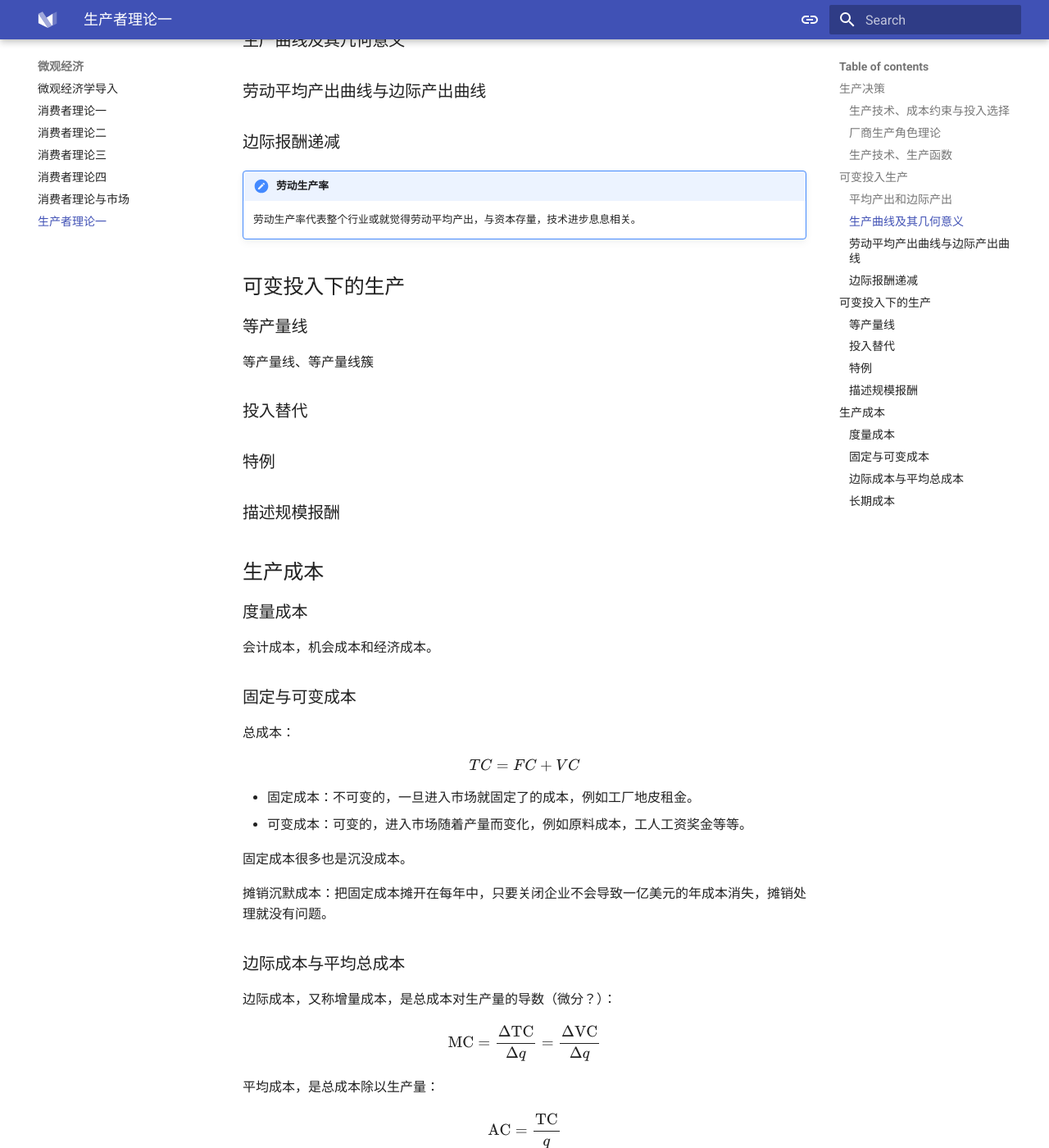
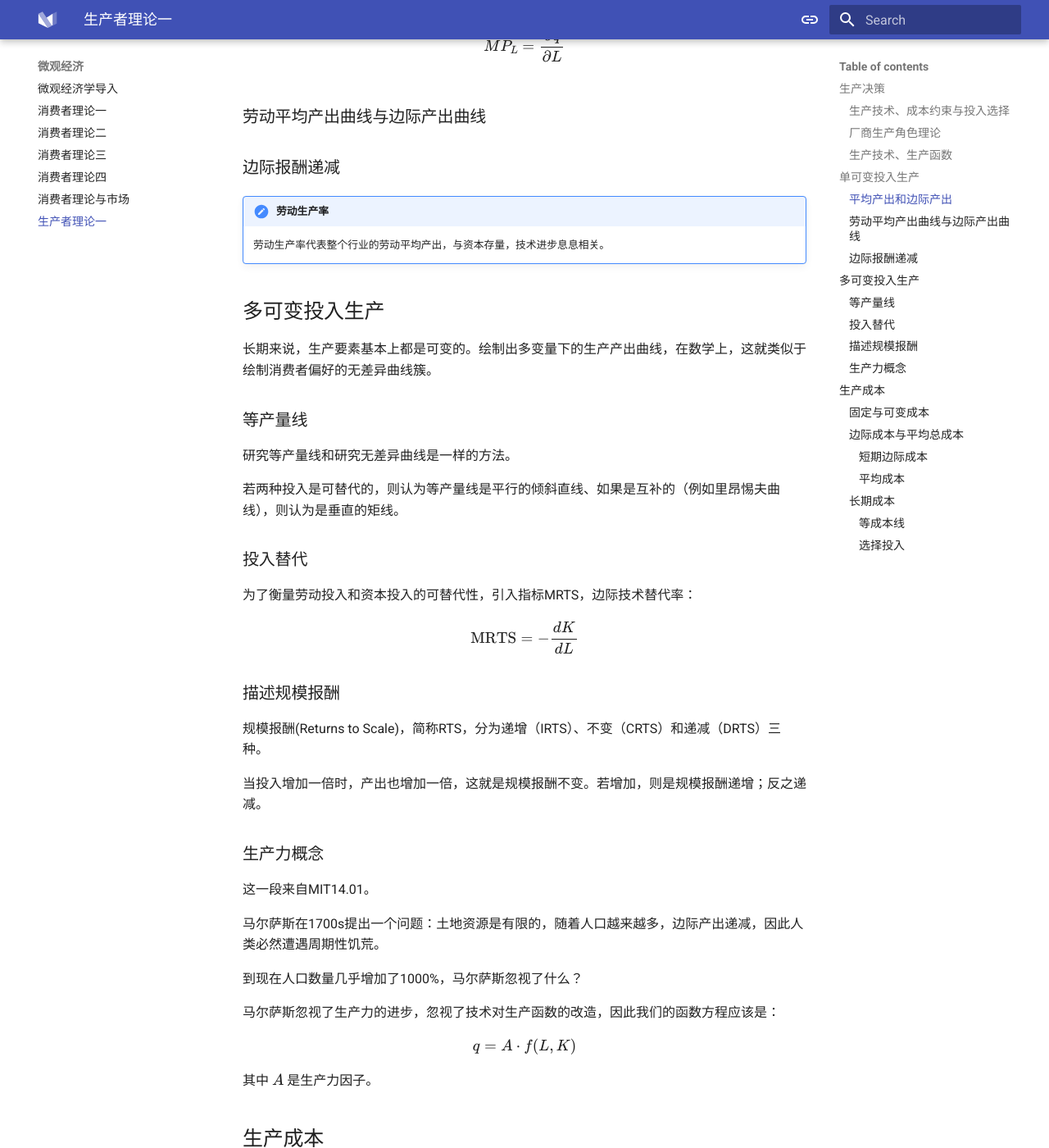
Before and after one commit to HarudogMyLand/FuckEconomicNote, an MkDocs documentation site: the page built from docs/microeco/tutorial7.md, in a window 1280 px wide and 1400 px high, scrolled down 1635 px. Shown: the whole window at 82% size. Built offline with MkDocs 1.6.1 and Material for MkDocs 9.7.7, drawn with Linux system fonts in a browser that asks for light colours; some of the changed text lies outside the part shown.

Commit message:
update blog

```diff
--- a/docs/microeco/tutorial7.md
+++ b/docs/microeco/tutorial7.md
@@ -1,8 +1,10 @@
 # 微观经济学-生产者理论I
 
-市场是供需关系的平衡，此前，我们已经论述了消费者作为市场需求方的偏好及其行为。接下来，我们将基于厂商理论（Theory of the firm），讨论生产者如何基于成本最小化的生成决策进行生产活动的理论。
+市场是供需关系的平衡，此前，我们已经论述了消费者作为市场需求方的偏好及其行为。接下来，我们将基于厂商理论（Theory of the firm），讨论生产者如何基于**成本最小化的生成决策**进行生产活动的理论。
 
 这不仅适用于一般类型的企业，也适用于其他商品与服务的生产者，例如某些政府和非盈利机构。
+
+但是狭义上，**厂商的目的就是利益最大化，利益最大化的途径就是成本最小化。**
 
 ## 生产决策
 
@@ -30,15 +32,15 @@ q=F(K,L)
 $$
 其中 $L$ 代表劳动，$K$ 代表资本。
 
-**短期长期**：短期下至少一种生产要素不可变，称为**固定投入**，长期来说全都可变。
+为了方便，我们假定短期下至少一种生产要素不可变，称为**固定投入**，长期来说各种生产要素全都可变。
 
-## 可变投入生产
+## 单可变投入生产
 
-生产函数是资本和劳动的函数，因此我们考察两者和生产函数产出的单调关系。
+生产函数是资本和劳动的函数，因此我们考察两者和生产函数产出的单调关系。特别的，我们考虑在劳动投入改变下的生产产出，即短期生产函数产出。
 
 ### 平均产出和边际产出
 
-即割线和切线：
+增加劳动投入对产出的影响指标：
 
 - 平均产出：
 
@@ -52,32 +54,70 @@ $$
 MP_L=\frac{\partial q}{\partial L}
 $$
 
-### 生产曲线及其几何意义
-
 ### 劳动平均产出曲线与边际产出曲线
 
 ### 边际报酬递减
 
 !!! note "劳动生产率"
-	劳动生产率代表整个行业或就觉得劳动平均产出，与资本存量，技术进步息息相关。
+	劳动生产率代表整个行业的劳动平均产出，与资本存量，技术进步息息相关。
 
-## 可变投入下的生产
+## 多可变投入生产
+
+长期来说，生产要素基本上都是可变的。绘制出多变量下的生产产出曲线，在数学上，这就类似于绘制消费者偏好的无差异曲线簇。
 
 ### 等产量线
 
-等产量线、等产量线簇
+研究等产量线和研究无差异曲线是一样的方法。
+
+若两种投入是可替代的，则认为等产量线是平行的倾斜直线、如果是互补的（例如里昂惕夫曲线），则认为是垂直的矩线。
 
 ### 投入替代
 
-### 特例
+为了衡量劳动投入和资本投入的可替代性，引入指标MRTS，边际技术替代率：
+$$
+\text{MRTS}=-\frac{dK}{dL}
+$$
+
 
 ### 描述规模报酬
 
+规模报酬(Returns to Scale)，简称RTS，分为递增（IRTS）、不变（CRTS）和递减（DRTS）三种。
+
+当投入增加一倍时，产出也增加一倍，这就是规模报酬不变。若增加，则是规模报酬递增；反之递减。
+
+### 生产力概念
+
+这一段来自MIT14.01。
+
+马尔萨斯在1700s提出一个问题：土地资源是有限的，随着人口越来越多，边际产出递减，因此人类必然遭遇周期性饥荒。
+
+到现在人口数量几乎增加了1000%，马尔萨斯忽视了什么？
+
+马尔萨斯忽视了生产力的进步，忽视了技术对生产函数的改造，因此我们的函数方程应该是：
+$$
+q=A\cdot f(L,K)
+$$
+其中 $A$ 是生产力因子。
+
 ## 生产成本
 
-### 度量成本
+我们接下来要试图使用生产函数导出成本函数。
 
-会计成本，机会成本和经济成本。
+假设有一个生产函数：
+$$
+q=\sqrt{L\times K}
+$$
+很显然成本来自于：
+$$
+C(q)=\bar{K}\cdot r + L\cdot w
+$$
+其中 $r, w$ 分别是资本租聘率与工资率，在这里和 $\bar{K}$ 都可以视为短期内的常数。很明显，这个函数既适用于短期成本，也适用于长期成本。
+
+不难发现，最后成本函数将会类似于
+$$
+C=aq^2+bq+c
+$$
+其中的 $c$ 是不变的，而 $aq^2+bq$ 是可变的。不难看出，成本中含有可变与不可变的部分。
 
 ### 固定与可变成本
 
@@ -100,10 +140,47 @@ $$
 $$
 \text{MC}=\frac{\Delta \text{TC}}{\Delta q}= \frac{\Delta \text{VC}}{\Delta q}
 $$
+#### 短期边际成本
+
+短期下，以劳动为主要生产要素投入变量，因此：
+$$
+\Delta VC = w \Delta L
+$$
+故：
+$$
+MC=\Delta VC / \Delta q = w \frac{\Delta L}{\Delta q}=\frac{w}{MP_L}
+$$
+
+#### 平均成本
+
 平均成本，是总成本除以生产量：
 $$
 \text{AC} = \frac{\text{TC}}{q}
 $$
 在图像上，边际成本和平均可变成本在AVC最小值相交
 
+边际成本低于平均成本，则平均成本下降；高于，则上升。
+
 ### 长期成本
+
+长期和短期有什么不同？
+
+长期成本始终是短期成本下限，在图像上，长期成本将会是短期成本曲线族的包络线。
+
+#### 等成本线
+
+产生相同成本的资本-劳动曲线。
+$$
+C(q)=\bar{K}\cdot r + L\cdot w
+$$
+根据该公式，得到
+$$
+K=\frac{C}{r}-\frac{w}{r}L
+$$
+
+#### 选择投入
+
+类似于消费束与无差异曲线的选择：
+$$
+\frac{MP_L}{MP_K}=\frac{w}{r}
+$$
```
Also changed, not shown: docs/finance/finance6.md (added, +32 -0 lines), docs/microeco/tutorial5.md (+2 -0 lines), docs/microeco/tutorial6.md (+1 -1 lines).
